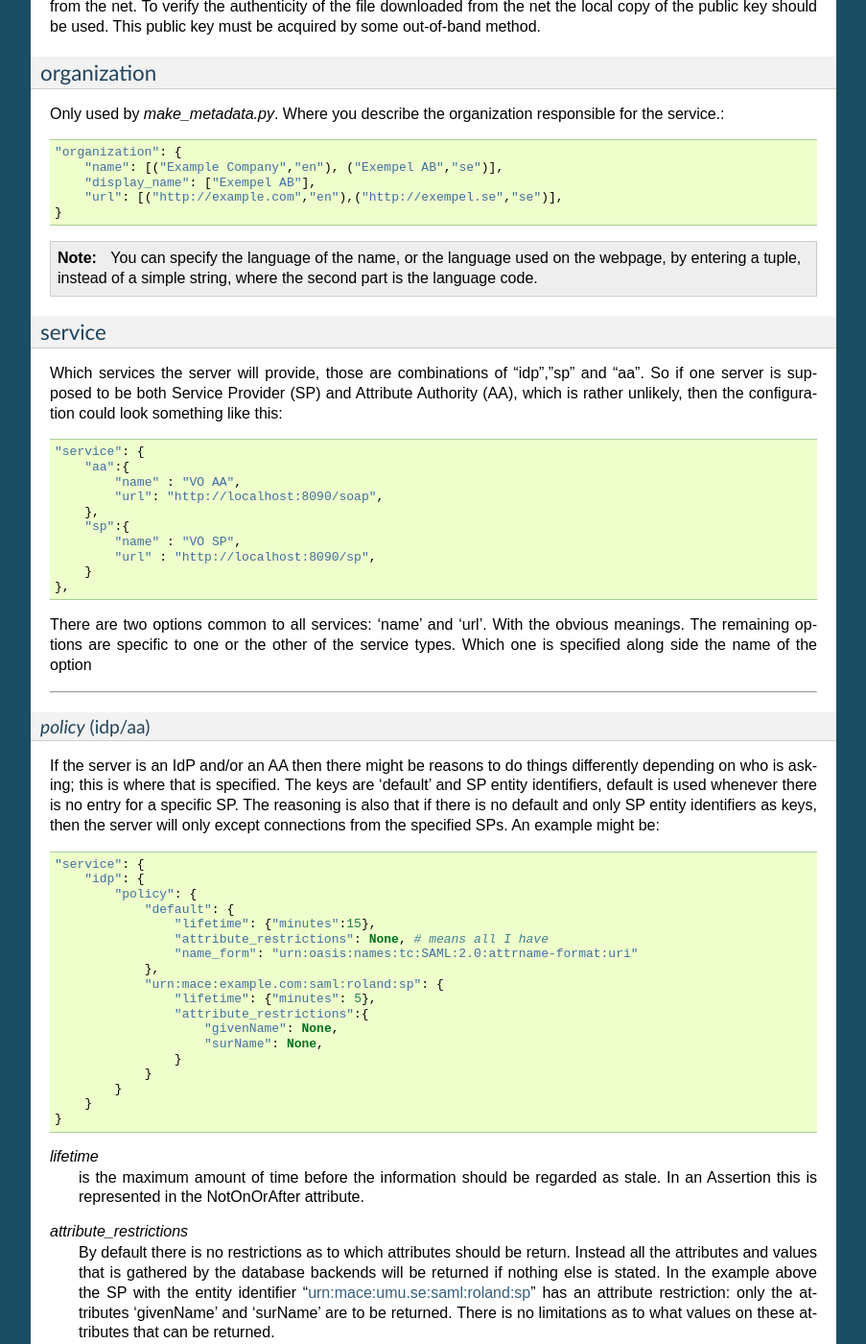
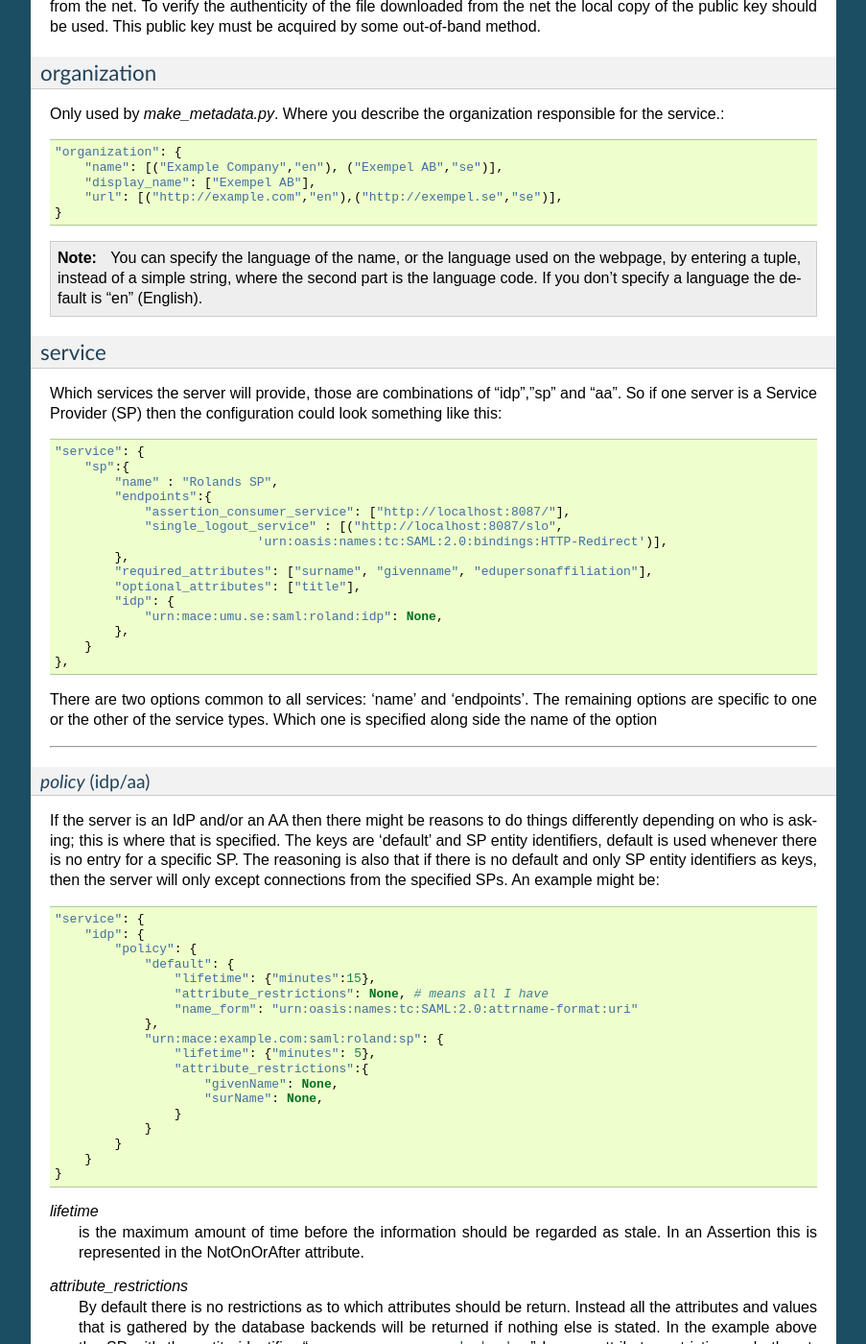
Before and after one commit to IdentityPython/pysaml2, a Sphinx documentation site: the page built from doc/howto/config.rst, in a window 1280 px wide and 1400 px high, scrolled down 2432 px. Shown: the whole window at 96% size, without its empty margins (198-1101 px from the left). Built offline with Sphinx 7.4.7, drawn with Linux system fonts in a browser that asks for light colours; pages that are not in the unit, such as notebooks, are missing from menus; some of the changed text lies outside the part shown.

Commit message:
Updated docs

```diff
--- a/doc/howto/config.rst
+++ b/doc/howto/config.rst
@@ -57,7 +57,7 @@
 name to convert from and the value is the name to convert to.
 
 Since *to* in most cases are the inverse of the *fro* file, the
-software allowes you to only specify one of *to*/*fro* and it will
+software allowes you to only specify one of them and it will
 automatically create the other.
 
 cert_file
@@ -65,7 +65,7 @@
 
 Format::
 
-    cert_file: ["cert.pem"]
+    cert_file: "cert.pem"
 
 This is the public part of the service private/public key pair.
 *cert_file* must be a PEM formatted certificate chain file.
@@ -83,7 +83,7 @@
         "givenname": "Derek",
         "surname": "Jeter",
         "company": "Example Co.",
-        "mail": "jeter@example.com",
+        "mail": ["jeter@example.com"],
         "type": "technical",
     },{
         "givenname": "Joe",
@@ -116,7 +116,7 @@
 
 Format::
 
-    key_file: ["key.pem"]
+    key_file: "key.pem"
 
 *key_file* is the name of a PEM formatted file that contains the private key
 of the service. This is presently used both to encrypt/sign assertions and as
@@ -159,30 +159,34 @@
 
 .. note:: You can specify the language of the name, or the language used on
     the webpage, by entering a tuple, instead of a simple string,
-    where the second part is the language code.
+    where the second part is the language code. If you don't specify a
+    language the default is "en" (English).
 
 service
 ^^^^^^^
 
 Which services the server will provide, those are combinations of "idp","sp"
 and "aa".
-So if one server is supposed to be both Service Provider (SP) and
-Attribute Authority (AA), which is rather unlikely, then the configuration
+So if one server is a Service Provider (SP) then the configuration
 could look something like this::
 
     "service": {
-        "aa":{
-            "name" : "VO AA",
-            "url": "http://localhost:8090/soap",
-        },
         "sp":{
-            "name" : "VO SP",
-            "url" : "http://localhost:8090/sp",
+            "name" : "Rolands SP",
+            "endpoints":{
+                "assertion_consumer_service": ["http://localhost:8087/"],
+                "single_logout_service" : [("http://localhost:8087/slo",
+                               'urn:oasis:names:tc:SAML:2.0:bindings:HTTP-Redirect')],
+            },
+            "required_attributes": ["surname", "givenname", "edupersonaffiliation"],
+            "optional_attributes": ["title"],
+            "idp": {
+                "urn:mace:umu.se:saml:roland:idp": None,
+            },
         }
     },
 
-There are two options common to all services: 'name' and 'url'. With the
-obvious meanings.
+There are two options common to all services: 'name' and 'endpoints'.
 The remaining options are specific to one or the other of the service types.
 Which one is specified along side the name of the option
 
@@ -243,7 +247,7 @@
                 "urn:mace:umu.se:saml:roland:sp": {
                     "lifetime": {"minutes": 5},
                     "attribute_restrictions":{
-                         "mail": [".*.umu.se$"],
+                         "mail": [".*\.umu\.se$"],
                     }
                 }
             }
@@ -284,7 +288,12 @@
     "service": {
         "sp": {
             "idp": {
-                "" : "https://example.com/saml2/idp/SSOService.php",
+                "" :{"single_signon_service":
+                        ["https://example.com/idp/SSOService.php"],
+                    "single_logout_service":
+                        [("https://example.com/idp/SLS",
+                            'urn:oasis:names:tc:SAML:2.0:bindings:HTTP-Redirect')],
+                },
             },
         }
     }
@@ -352,9 +361,9 @@
 timeslack
 ^^^^^^^^^
 
-If your computer and another computer that are communicating are not in synch
-regarding the computer clock. Then you here can state how big a difference you
-are prepared to accept.
+If your computer and another computer that you are communicating with are not
+in synch regarding the computer clock. Then you here can state how big a
+difference you are prepared to accept.
 
 .. note:: This will indiscriminately effect all time comparisons.
     Hence your server my accept a statement that in fact is to old.
@@ -408,7 +417,8 @@
                 "name" : "Rolands SP",
                 "url" : "http://www.example.com:8087/",
                 "idp": {
-                    "urn:mace:example.com:saml:roland:idp": "http://idp.example.com",
+                    "urn:mace:example.com:saml:roland:idp": {
+                        "single_signon_service": "http://idp.example.com/sso"},
                 },
             }
         },
```
Also changed, not shown: other parts of doc/howto/config.rst (+6 -4 lines).
